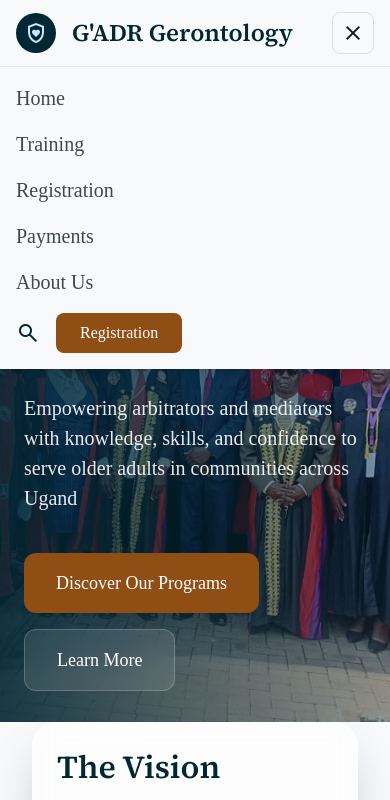
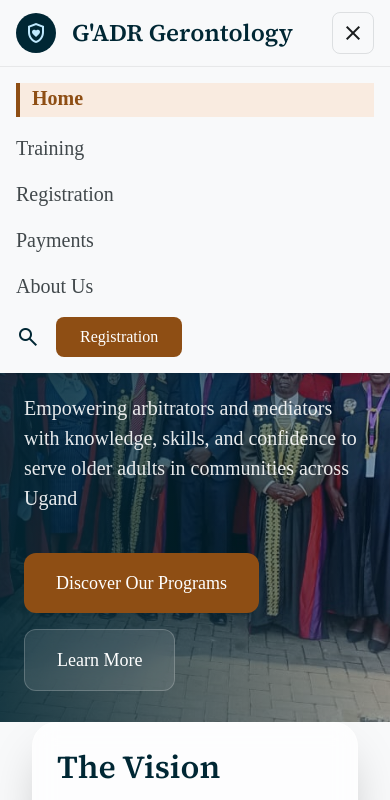
Before and after one commit to Philly-Jovey/gero, a plain HTML site: page index.html in a window 390 px wide. Both pictures are taken after a click on the button "menu". Shown: the top 800 px of the page. Drawn offline with nearby package versions, Linux system fonts and the light colour scheme; a web font is replaced by a local one.

Commit message:
Add files via upload

```diff
--- a/index.html
+++ b/index.html
@@ -27,7 +27,7 @@
 </button>
 <nav id="mobile-menu" class="hidden absolute top-full left-0 right-0 bg-surface shadow-lg border-t border-surface-container-high md:static md:flex md:shadow-none md:border-none md:bg-transparent px-4 py-4 md:px-0 md:py-0">
 <div class="flex flex-col gap-4 md:flex-row md:items-center md:gap-8 w-full">
-<a class="font-body-lg text-body-lg text-on-surface-variant hover:text-secondary transition-colors duration-200" href="index.html">Home</a>
+<a class="font-body-lg text-body-lg text-secondary border-b-2 border-secondary pb-1" href="index.html" aria-current="page">Home</a>
 <a class="font-body-lg text-body-lg text-on-surface-variant hover:text-secondary transition-colors duration-200" href="training.html">Training</a>
 <a class="font-body-lg text-body-lg text-on-surface-variant hover:text-secondary transition-colors duration-200" href="registration.html">Registration</a>
 <a class="font-body-lg text-body-lg text-on-surface-variant hover:text-secondary transition-colors duration-200" href="payments.html">Payments</a>
--- a/styles.css
+++ b/styles.css
@@ -33,6 +33,21 @@
 
 .text-balance {
     text-wrap: balance;
+}
+
+#mobile-menu a[aria-current="page"] {
+    color: #8e4e14;
+    font-weight: 700;
+    border-bottom: 2px solid #8e4e14;
+}
+
+@media (max-width: 767px) {
+    #mobile-menu a[aria-current="page"] {
+        border-bottom: 0;
+        border-left: 4px solid #8e4e14;
+        padding-left: 12px;
+        background-color: rgba(255, 171, 105, 0.18);
+    }
 }
 
 .hero-background,
```
Also changed, not shown: About.html (+1 -1 lines), training.html (+1 -1 lines).
